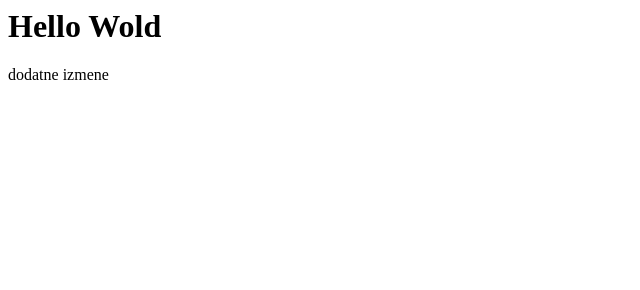
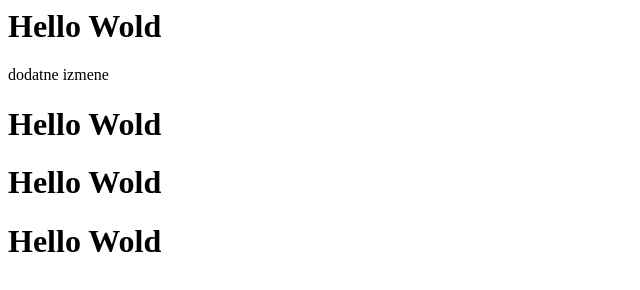
Before and after one commit to AleksandraLijeskic/folder1, a plain HTML site: page index.html in a window 1280 px wide. Shown: the whole page, without its empty margins (0-640 px from the left). Drawn offline with Linux system fonts and the light colour scheme.

Commit message:
Update index.html
-dodala sam jos hello_wold

```diff
--- a/index.html
+++ b/index.html
@@ -1,2 +1,3 @@
 <h1>Hello Wold</h1>
 dodatne izmene
+<h1>Hello Wold</h1><h1>Hello Wold</h1><h1>Hello Wold</h1>
```
